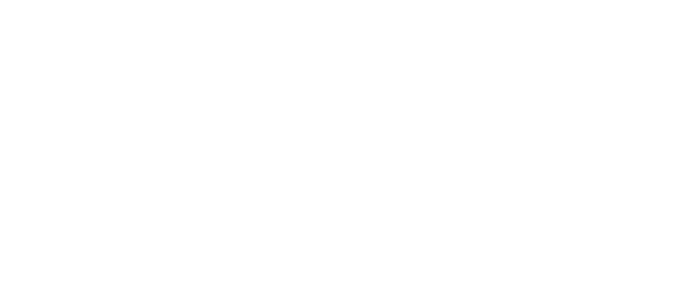
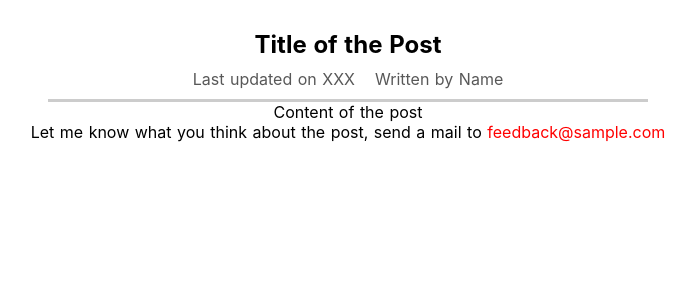
Before and after one commit to yoskie/nuxt-sample, a Nuxt app: page /posts/1 in a window 1280 px wide. Before the commit this address had no page. Shown: the top 300 px of the page, without its empty margins (292-987 px from the left). Built offline with nearby package versions, Linux system fonts and the light colour scheme.

Commit message:
feat: about and posts pages added

```diff
--- /dev/null
+++ b/pages/about/index.vue
@@ -0,0 +1,16 @@
+<template>
+  <div class="about-page">
+    <h1>This is about page</h1>
+    <p>this is a sample</p>
+    <p>this is a sample</p>
+    <p>this is a sample</p>
+    <p>this is a sample</p>
+  </div>
+</template>
+
+<style scoped>
+  .about-page {
+    text-align: center;
+    padding: 30px;
+  }
+</style>
--- /dev/null
+++ b/pages/posts/_id/index.vue
@@ -0,0 +1,69 @@
+<template>
+  <div class="single-post-page">
+    <section class="post">
+      <h1 class="post-title">Title of the Post</h1>
+      <div class="post-details">
+        <div class="post-detail">Last updated on XXX</div>
+        <div class="post-detail">Written by Name</div>
+      </div>
+      <p>Content of the post</p>
+    </section>
+    <section class="post-feedback">
+      <p>Let me know what you think about the post, send a mail to <a href="mailto:feedback@sample.com">feedback@sample.com</a></p>
+    </section>
+  </div>
+</template>
+
+<style scoped>
+  .single-post-page {
+    padding: 30px;
+    text-align: center;
+    box-sizing: border-box;
+  }
+
+  .post {
+    width: 100%;
+  }
+
+  @media (min-width: 768px) {
+    .post {
+      width: 600px;
+      margin: auto;
+    }
+  }
+
+  .post-title {
+    margin: 0;
+  }
+
+  .post-details {
+    padding: 10px;
+    box-sizing: border-box;
+    border-bottom: 3px solid #ccc;
+    display: flex;
+    justify-content: center;
+    align-items: center;
+    flex-direction: column;
+  }
+
+  @media (min-width: 768px) {
+    .post-details {
+      flex-direction: row;
+    }
+  }
+
+  .post-detail {
+    color: rgb(88, 88, 88);
+    margin: 0 10px;
+  }
+
+  .post-feedback a {
+    color: red;
+    text-decoration: none;
+  }
+
+  .post-feedback a:hover,
+  .post-feedback a:active {
+    color: salmon;
+  }
+</style>
--- /dev/null
+++ b/pages/posts/index.vue
@@ -0,0 +1,13 @@
+<template>
+  <div class="posts-page">
+
+  </div>
+</template>
+
+<style scoped>
+  .posts-page {
+    display: flex;
+    justify-content: center;
+    align-items: center;
+  }
+</style>
```
